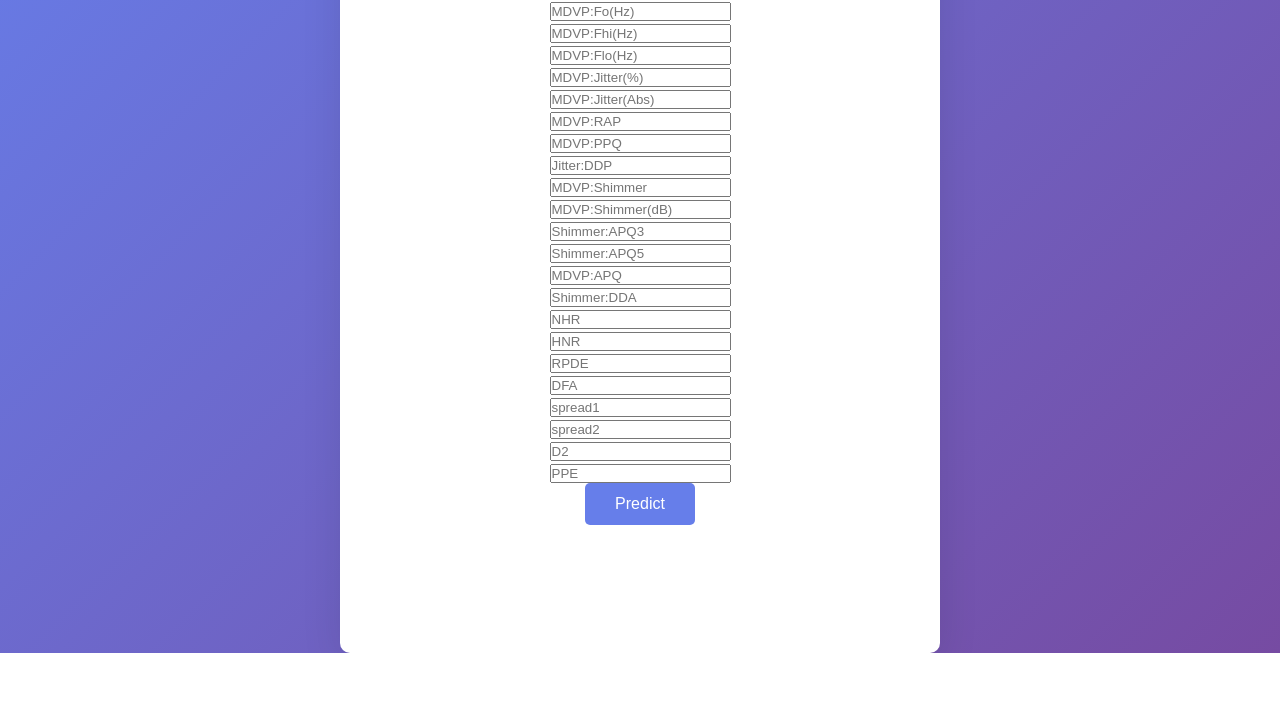
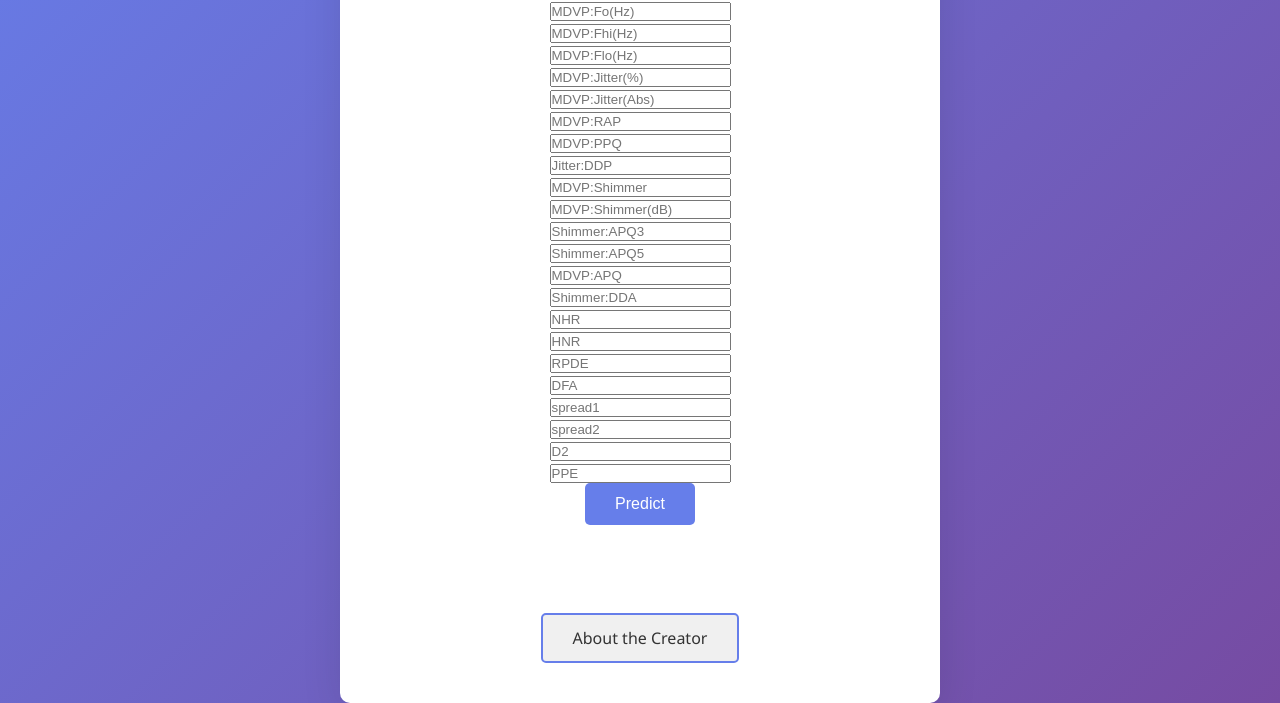
Before and after one commit to Nishchalam/parkinson_disease_project, a Flask app: page / in a window 1280 px wide. Shown: the part 220-923 px from the top of the page. Before the commit the page ends 873 px from the top, so only its background shows below. Run offline with Flask 3, Linux system fonts and the light colour scheme; parts of the project's set-up code (start-up, migrations or seed data) failed here and were passed over.

Commit message:
About the creator link added

```diff
--- a/templates/home.html
+++ b/templates/home.html
@@ -117,3 +117,6 @@
 <br>
 <br>
 <p class="prediction-text" style="font-size: 2em; color: #333;">{{prediction_text}}</p>
+<div class="btn-group">
+    <a href="about.html" class="btn btn-secondary">About the Creator</a>
+</div>
```
